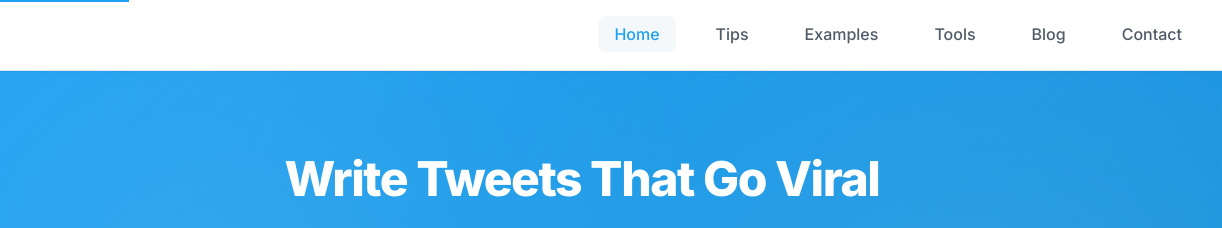
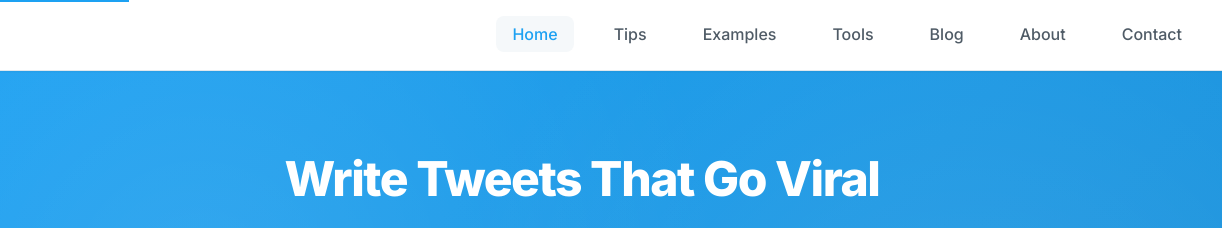
Before and after one commit to yingziwj/viral-tweets-site, an Eleventy site: page src/index.html in a window 1280 px wide. Shown: the top 228 px of the page, 58-1280 px from the left. Built offline with nearby package versions, Linux system fonts and the light colour scheme; Eleventy itself is replaced by a stand-in of ours; files that its build step writes are made by us from their sources.

Commit message:
🔗 在导航中添加 About 页面链接
- 主导航栏添加 About 链接（Blog 和 Contact 之间）
- 页脚 Resources 部分添加 About 链接
- 现在用户可以轻松找到关于我们页面

```diff
--- a/src/_includes/base.njk
+++ b/src/_includes/base.njk
@@ -119,6 +119,7 @@
           <li><a href="/examples/" class="nav-link{% if page.url == '/examples/' %} active{% endif %}">Examples</a></li>
           <li><a href="/tools/" class="nav-link{% if page.url == '/tools/' %} active{% endif %}">Tools</a></li>
           <li><a href="/blog/" class="nav-link{% if page.url == '/blog/' %} active{% endif %}">Blog</a></li>
+          <li><a href="/about/" class="nav-link{% if page.url == '/about/' %} active{% endif %}">About</a></li>
           <li><a href="/contact/" class="nav-link{% if page.url == '/contact/' %} active{% endif %}">Contact</a></li>
         </ul>
       </nav>
@@ -166,6 +167,7 @@
           <h4>Resources</h4>
           <ul>
             <li><a href="/tools/">Tools</a></li>
+            <li><a href="/about/">About</a></li>
             <li><a href="/contact/">Contact</a></li>
           </ul>
         </div>
```
